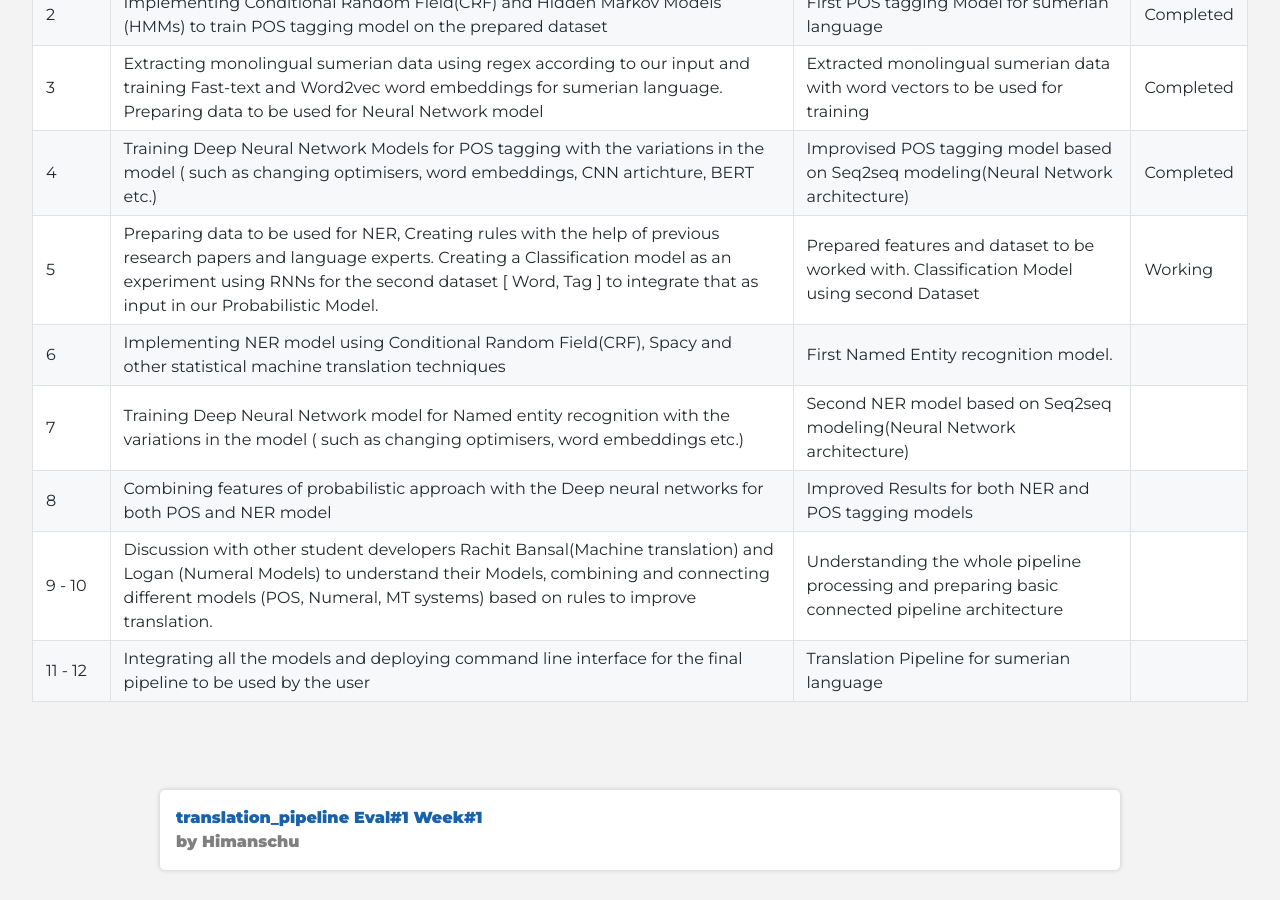
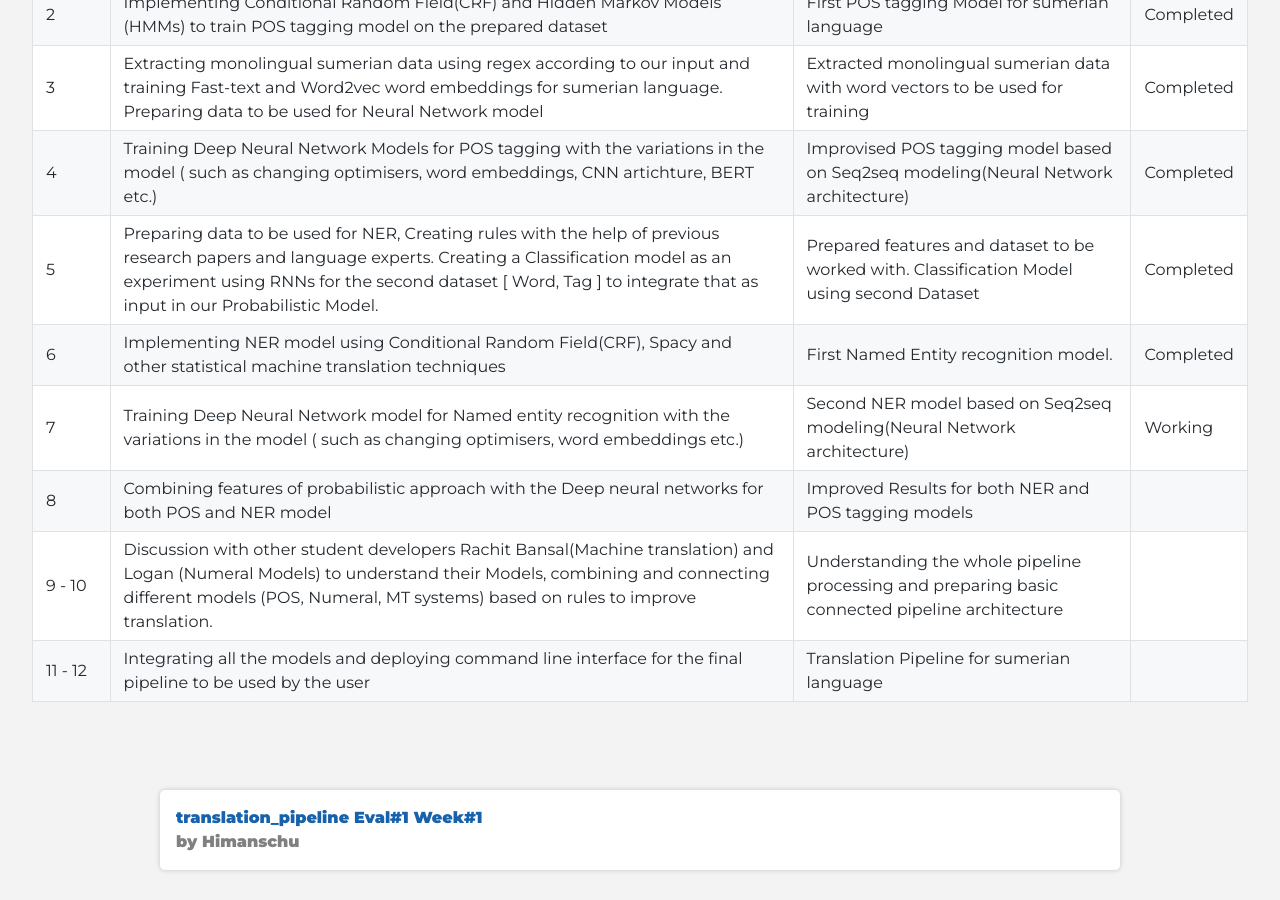
Before and after one commit to cdli-gh/blog, a Jekyll site: the page built from _blog/gsoc20/translation_pipeline/index.md, in a window 1280 px wide and 900 px high, scrolled down 2358 px. Built offline with Jekyll 4.4.1, drawn with Linux system fonts in a browser that asks for light colours; Markdown is read by kramdown in place of the engine named in the settings.

Commit message:
Update index.md

```diff
--- a/_blog/gsoc20/translation_pipeline/index.md
+++ b/_blog/gsoc20/translation_pipeline/index.md
@@ -58,9 +58,9 @@ Objectives are separated in two categories: essential and additional, they are a
 | 2       | Implementing Conditional Random Field(CRF) and Hidden Markov Models (HMMs) to train POS tagging model on the prepared dataset                                                                                                                                             | First POS tagging Model for sumerian language                                                   | Completed |
 | 3       | Extracting monolingual sumerian data using regex according to our input and training Fast-text and Word2vec word embeddings for sumerian language. Preparing data to be used for Neural Network model                                                                     | Extracted monolingual sumerian data with word vectors to be used for training                   | Completed |
 | 4       | Training Deep Neural Network Models for POS tagging with the variations in the model ( such as changing optimisers, word embeddings, CNN artichture, BERT etc.)                                                                                                           | Improvised POS tagging model based on Seq2seq modeling(Neural Network architecture)             | Completed |
-| 5       | Preparing data to be used for NER, Creating rules with the help of previous research papers and language experts. Creating a Classification model as an experiment using RNNs for the second dataset [ Word, Tag ] to integrate that as input in our Probabilistic Model. | Prepared features and dataset to be worked with. Classification Model using second Dataset      |Working |
-| 6       | Implementing NER model using Conditional Random Field(CRF), Spacy and other statistical machine translation techniques                                                                                                                                                    | First Named Entity recognition model.                                                           | |
-| 7       | Training Deep Neural Network model for Named entity recognition with the variations in the model ( such as changing optimisers, word embeddings etc.)                                                                                                                     | Second NER model based on Seq2seq modeling(Neural Network architecture)                         | |
+| 5       | Preparing data to be used for NER, Creating rules with the help of previous research papers and language experts. Creating a Classification model as an experiment using RNNs for the second dataset [ Word, Tag ] to integrate that as input in our Probabilistic Model. | Prepared features and dataset to be worked with. Classification Model using second Dataset      | Completed  |
+| 6       | Implementing NER model using Conditional Random Field(CRF), Spacy and other statistical machine translation techniques                                                                                                                                                    | First Named Entity recognition model.                                                           | Completed |
+| 7       | Training Deep Neural Network model for Named entity recognition with the variations in the model ( such as changing optimisers, word embeddings etc.)                                                                                                                     | Second NER model based on Seq2seq modeling(Neural Network architecture)                         | Working |
 | 8       | Combining features of probabilistic approach with the Deep neural networks for both POS and NER model                                                                                                                                                                     | Improved Results for both NER and POS tagging models                                            | |
 | 9 - 10  | Discussion with other student developers Rachit Bansal(Machine translation) and Logan (Numeral Models) to understand their Models, combining and connecting different models (POS, Numeral, MT systems) based on rules to improve translation.                            | Understanding the whole pipeline processing and preparing basic connected pipeline architecture | |
 | 11 - 12 | Integrating all the models and deploying command line interface for the final pipeline to be used by the user                                                                                                                                                             | Translation Pipeline for sumerian language                                                      | |
```
